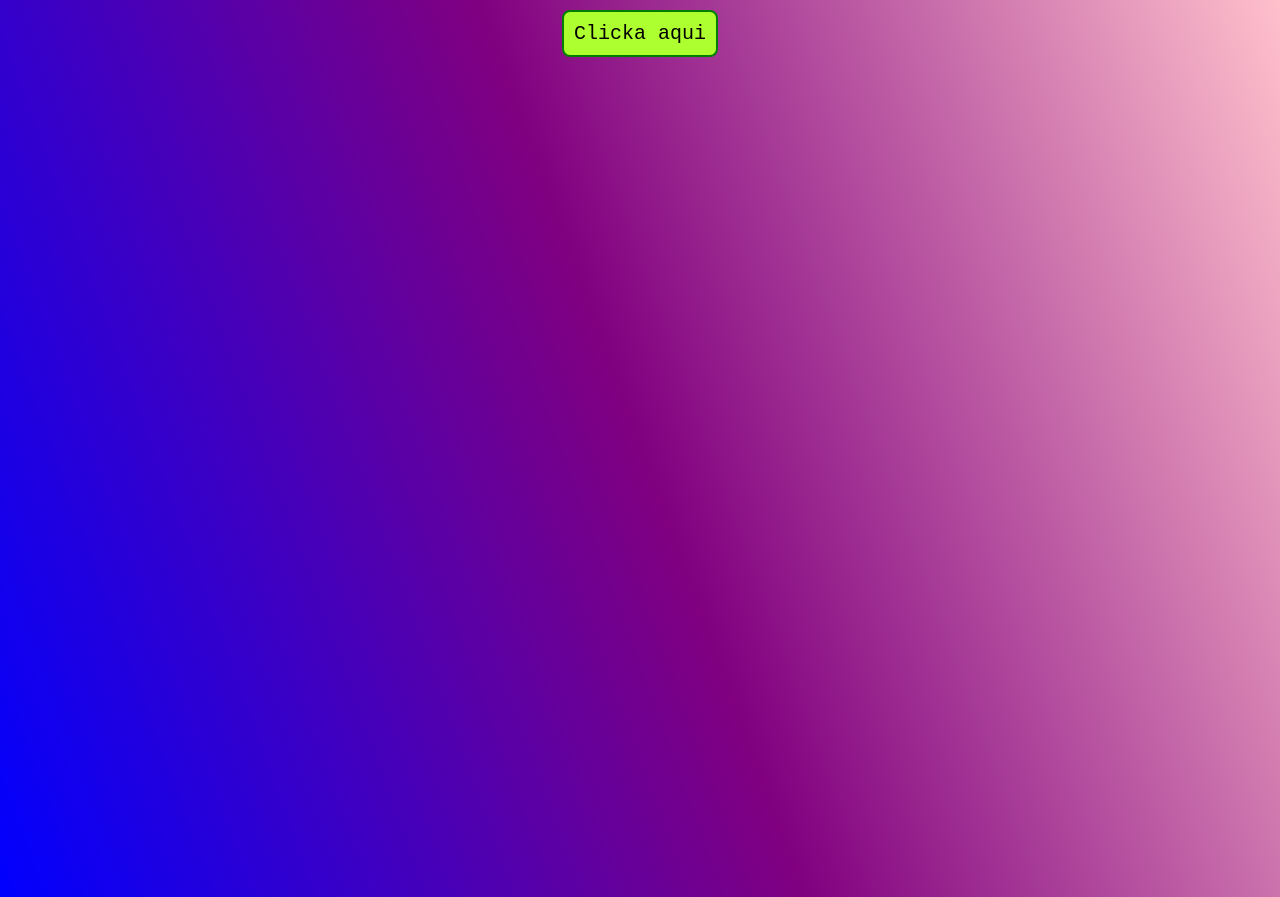
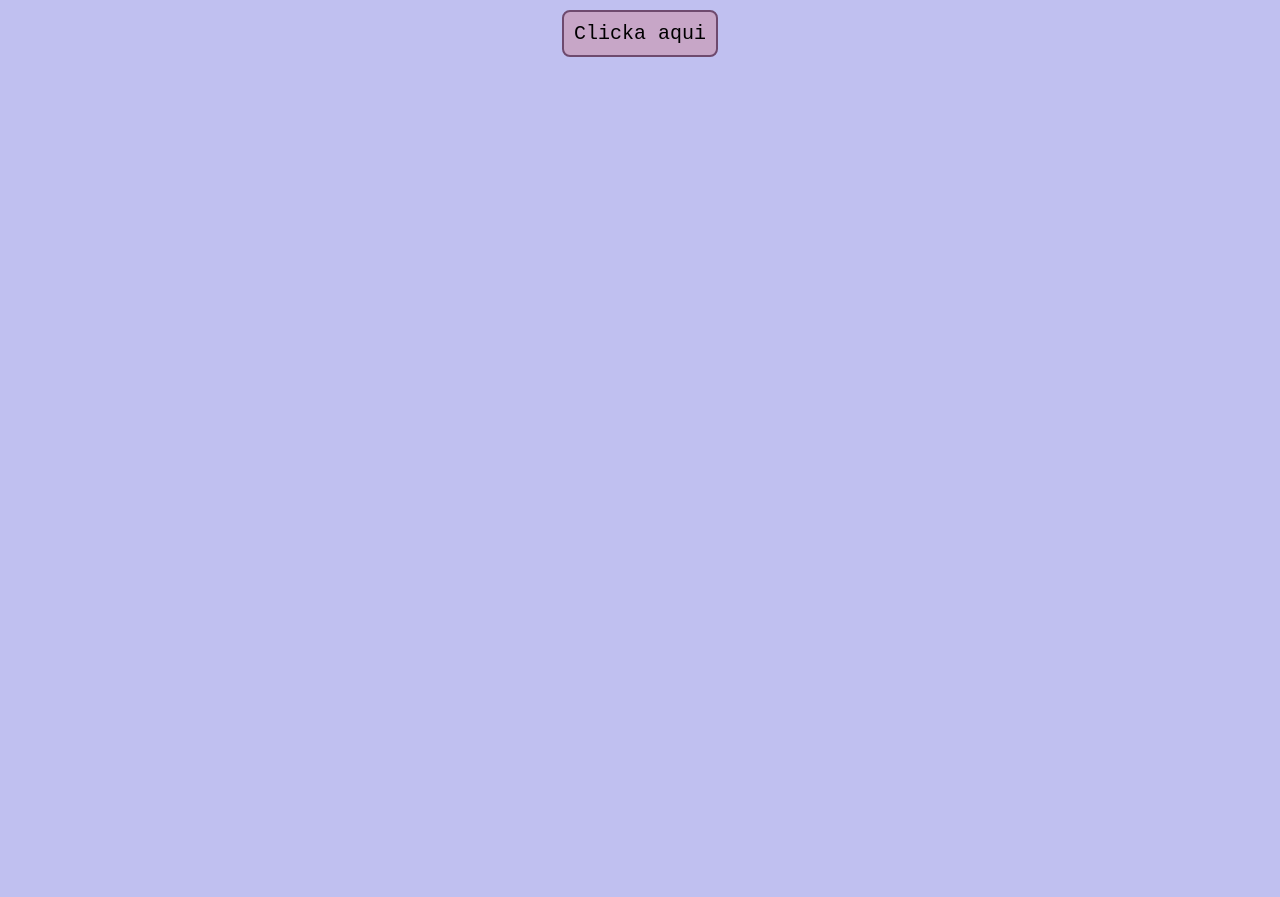
Before and after one commit to nami531/FA, a plain HTML site: page index.html in a window 1280 px wide. Drawn offline with Linux system fonts and the light colour scheme; a web font is replaced by a local one.

Commit message:
cambios bonitos

```diff
--- a/Css/style.css
+++ b/Css/style.css
@@ -1,7 +1,7 @@
 body {
     margin: 0;
     font-family: 'Inclusive Sans', sans-serif;
-    background: linear-gradient(70deg, blue, purple, pink);
+    background: rgb(192, 192, 240);
 }
 
 h1 {
@@ -50,9 +50,9 @@ canvas {
     transition-duration: 0.2s;
     padding: 10px;
     border-radius: 8px;
-    background-color: greenyellow;
+    background-color: rgb(199, 166, 199);
     color: black;
-    border: 2px solid green;
+    border: 2px solid rgb(110, 74, 110);
     cursor: pointer;
 }
 
--- a/index.html
+++ b/index.html
@@ -8,9 +8,6 @@
     <link rel="preconnect" href="https://fonts.googleapis.com">
     <link rel="preconnect" href="https://fonts.gstatic.com" crossorigin>
     <link href="https://fonts.googleapis.com/css2?family=Inclusive+Sans:ital@1&display=swap" rel="stylesheet">
-    <!--
-        Codigo By: MartL7
-    -->
 </head>
 <body>
 
@@ -40,7 +37,7 @@
         <canvas id="Flor" class="Flor" width="800" height="600"></canvas>
 
         <div class="Texto">
-            <h2 id="Text">Para la niña mas Linda del Mundo.</h2>
+            <h2 id="Text">Para la niña más bonita del universo.</h2>
         </div>
 
     </main>
```
